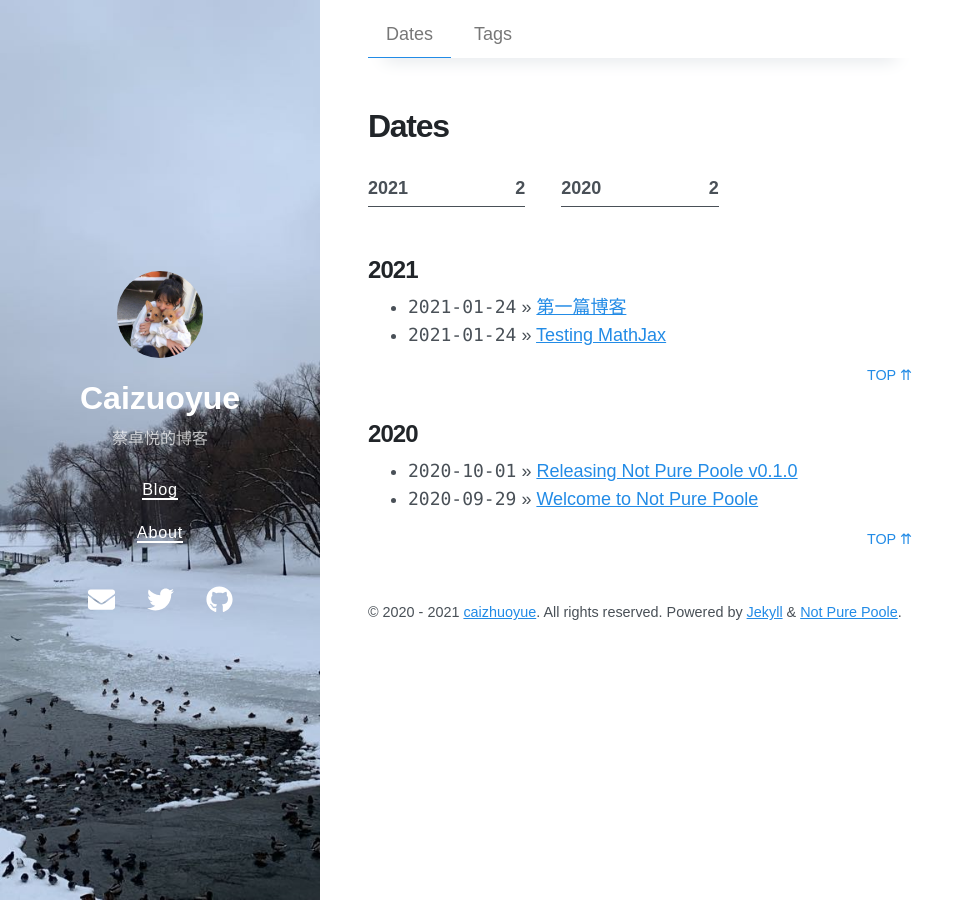
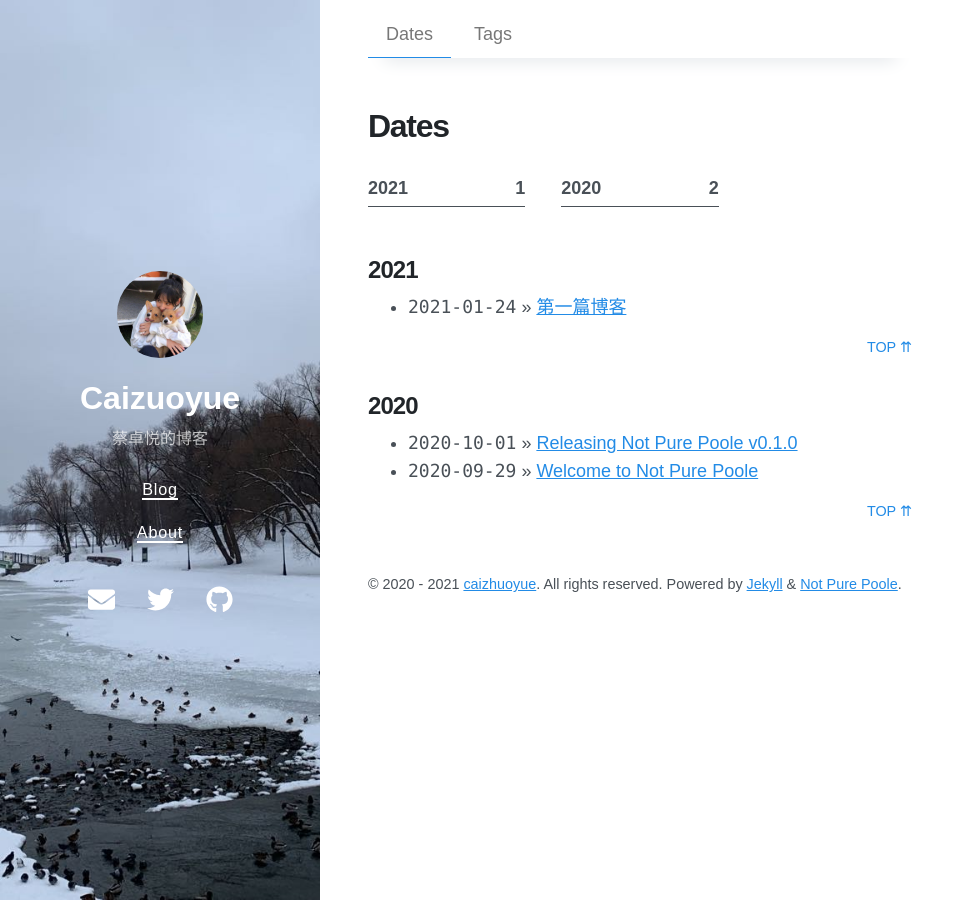
Before and after one commit to CaiZhuoyue/CaiZhuoyue.github.io, a Jekyll site: the page built from dates.md, in a window 1280 px wide. Shown: the whole page, without its empty margins (0-974 px from the left). Built offline with Jekyll 4.4.1, drawn with Linux system fonts in a browser that asks for light colours; nearby versions of some CDN libraries; part of the change alters nothing that is shown.

Commit message:
update post

```diff
--- a/_config.yml
+++ b/_config.yml
@@ -17,6 +17,7 @@ plugins:
 
 # Optimize Jekyll
 exclude:
+  - /_posts/2021-1-24-testing-mathjax.md
   - .editorconfig
   - .git
   - .jekyll-cache
```
Also changed, not shown: 1 other file.
